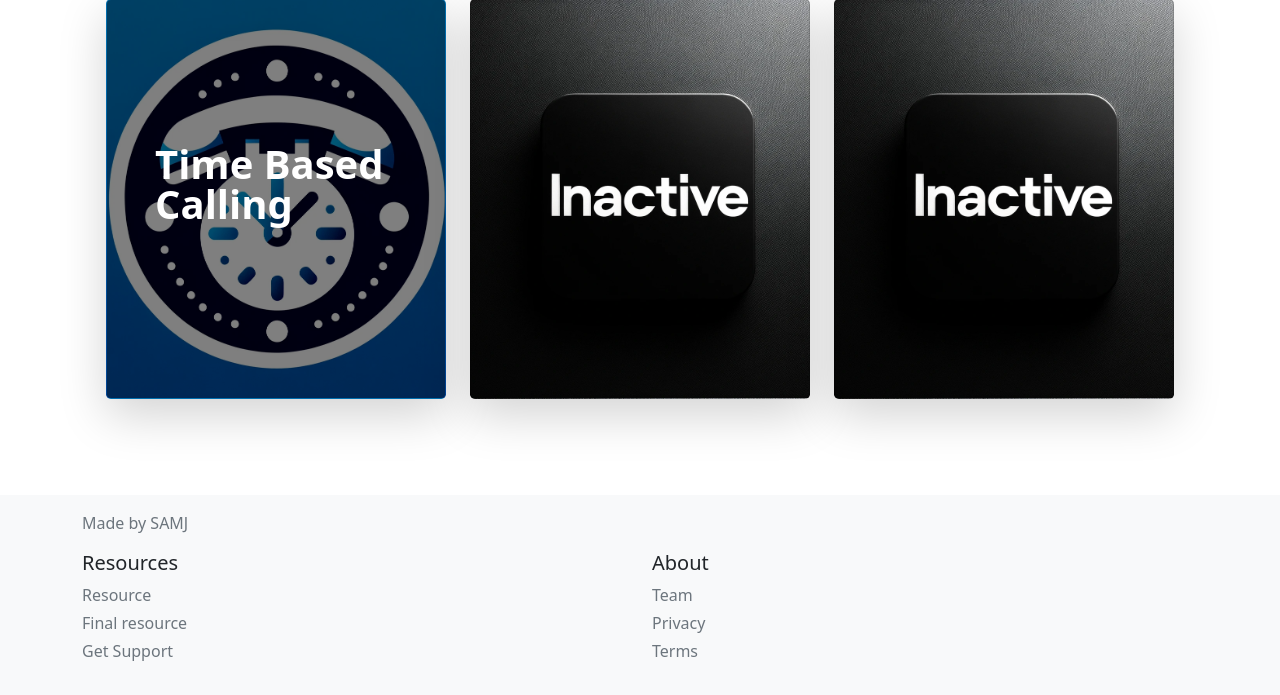
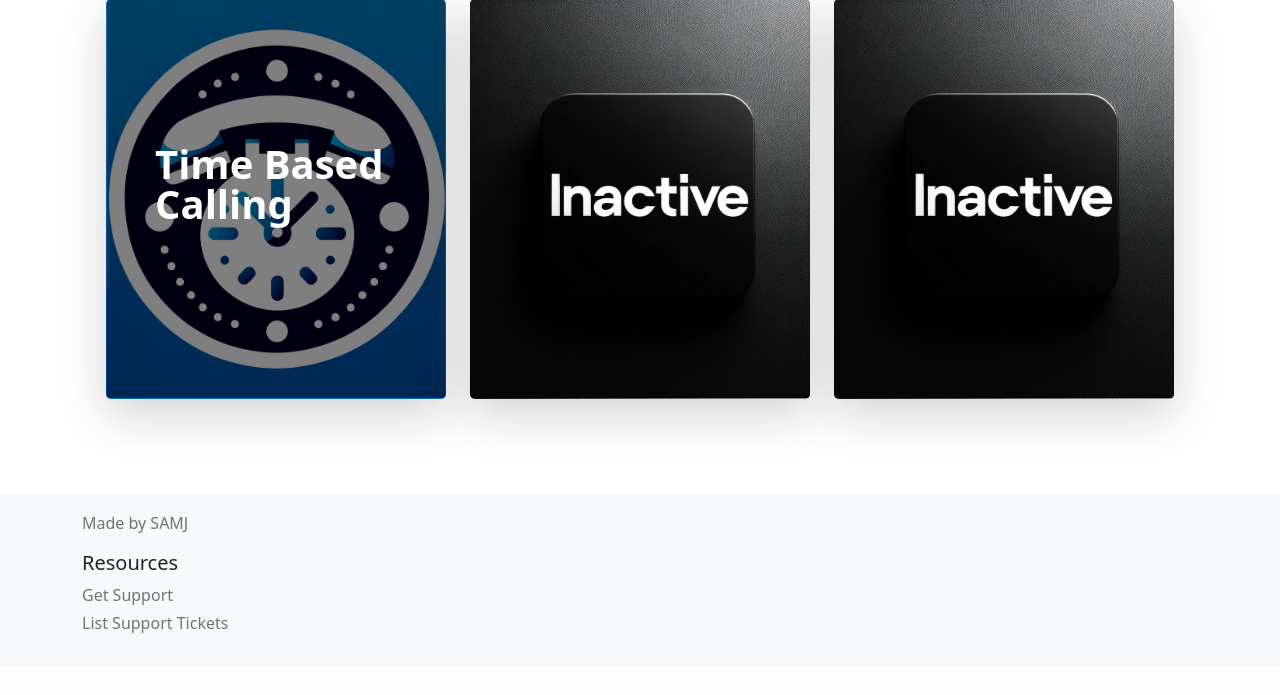
Before and after one commit to SAMJ-CSDC26BB/SAMJ-Django-TBC, a Django app: template samjTBC/samj/templates/home.html in a window 1280 px wide. Shown: the part 208-903 px from the top of the page. After the commit the page ends 841 px from the top, so only its background shows below. Run offline with Django 5.2, Linux system fonts and the light colour scheme; the template is opened without the code that fills it, so the values that code supplies are empty; some libraries are stand-ins or nearby versions.

Commit message:
adapt nav and gooter

```diff
--- a/samjTBC/samj/models.py
+++ b/samjTBC/samj/models.py
@@ -40,6 +40,7 @@ class CustomUserManager(BaseUserManager):
     def create_superuser(self, email, password=None, **extra_fields):
         extra_fields.setdefault('is_staff', True)
         extra_fields.setdefault('is_superuser', True)
+        extra_fields.setdefault('is_active', True)
 
         if extra_fields.get('is_staff') is not True:
             raise ValueError('Superuser must have is_staff=True.')
--- a/samjTBC/samj/templates/components/footer.html
+++ b/samjTBC/samj/templates/components/footer.html
@@ -6,21 +6,14 @@
             <div class="col-6 col-md">
                 <h5>Resources</h5>
                 <ul class="list-unstyled text-small">
-                    <li class="mb-1"><a class="link-secondary text-decoration-none" href="#">Resource</a></li>
-                    <li class="mb-1"><a class="link-secondary text-decoration-none" href="#">Final resource</a></li>
                     <li class="mb-1"><a class="link-secondary text-decoration-none"
                                         href="{% url 'support_via_github' %}">Get
-                        Support</a></li>
+                        Support</a></li><li class="mb-1"><a class="link-secondary text-decoration-none"
+                                        href="{% url 'support_ticket' %}">List
+                        Support Tickets</a></li>
                 </ul>
             </div>
-            <div class="col-6 col-md">
-                <h5>About</h5>
-                <ul class="list-unstyled text-small">
-                    <li class="mb-1"><a class="link-secondary text-decoration-none" href="#">Team</a></li>
-                    <li class="mb-1"><a class="link-secondary text-decoration-none" href="#">Privacy</a></li>
-                    <li class="mb-1"><a class="link-secondary text-decoration-none" href="#">Terms</a></li>
-                </ul>
-            </div>
+
         </div>
     </div>
 </footer>
--- a/samjTBC/samj/templates/components/navbar.html
+++ b/samjTBC/samj/templates/components/navbar.html
@@ -10,33 +10,34 @@
 
         <div class="navbar-collapse collapse" id="samjNavbar">
             <ul class="navbar-nav me-auto mb-2">
+                {% if user.is_authenticated %}
                 <li class="nav-item">
                     <a class="nav-link active" aria-current="page" href="#">Home</a>
                 </li>
+                {% endif %}
+                {% if user.is_authenticated %}
                 <li class="nav-item">
                     <a class="nav-link" href="../user">User Management</a>
                 </li>
-                <li class="nav-item">
-                    <a class="nav-link" href="/settings">Settings</a>
-                </li>
+                {% endif %}
                 <!--<li class="nav-item">
                     <a class="nav-link disabled" href="#" tabindex="-1" aria-disabled="true">Disabled</a>
                 </li>-->
+                {% if user.is_authenticated %}
                 <li class="nav-item dropdown">
                     <a class="nav-link dropdown-toggle" href="#" id="dropdown01" data-bs-toggle="dropdown"
-                       aria-expanded="false">Actions</a>
+                       aria-expanded="false">User Actions</a>
+
                     <ul class="dropdown-menu" aria-labelledby="dropdown01">
-                        <li><a class="dropdown-item" href="#">Action</a></li>
-                        <li><a class="dropdown-item" href="#">Another action</a></li>
-                        <li><a class="dropdown-item" href="#">Something else here</a></li>
+                        <li><a class="dropdown-item" href="{% url 'account' %}">Account</a></li>
+                        <li><a class="dropdown-item" href="{% url 'settings' %}">Settings</a></li>
                     </ul>
                 </li>
+                {% endif %}
                 <div class="row">
                     <div class="col">
                         {% if user.is_authenticated %}
                         <a href="{% url 'logout' %}" class="btn btn-light btn-sm auth-button">Logout</a>
-                        {% else %}
-                        <a href="{% url 'login' %}" class="btn btn-light btn-sm auth-button">Login</a>
                         {% endif %}
                     </div>
                 </div>
```
